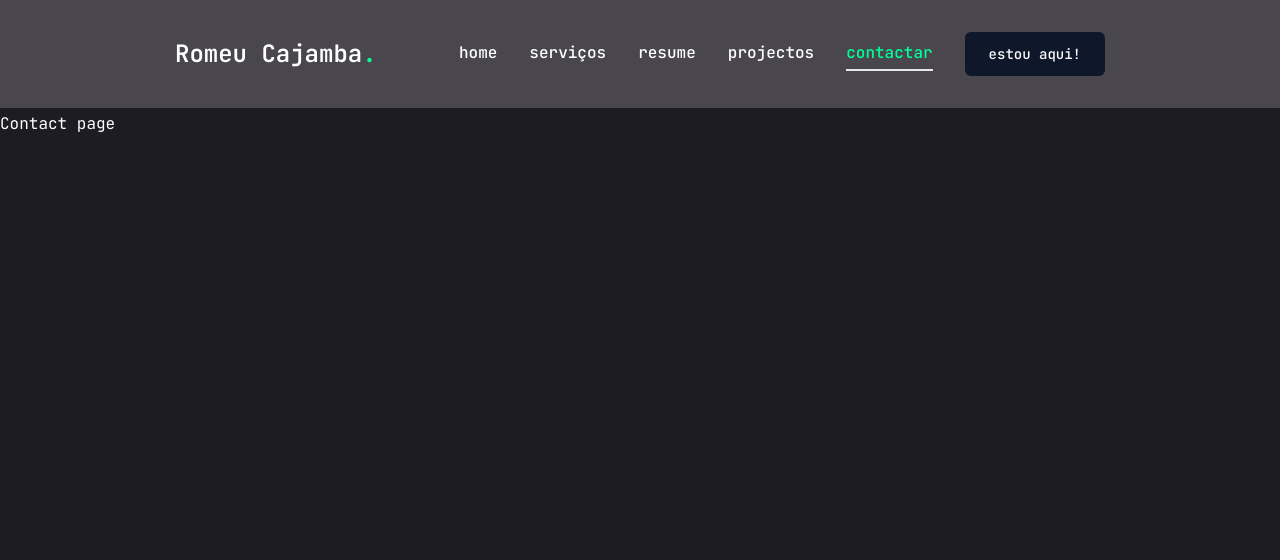
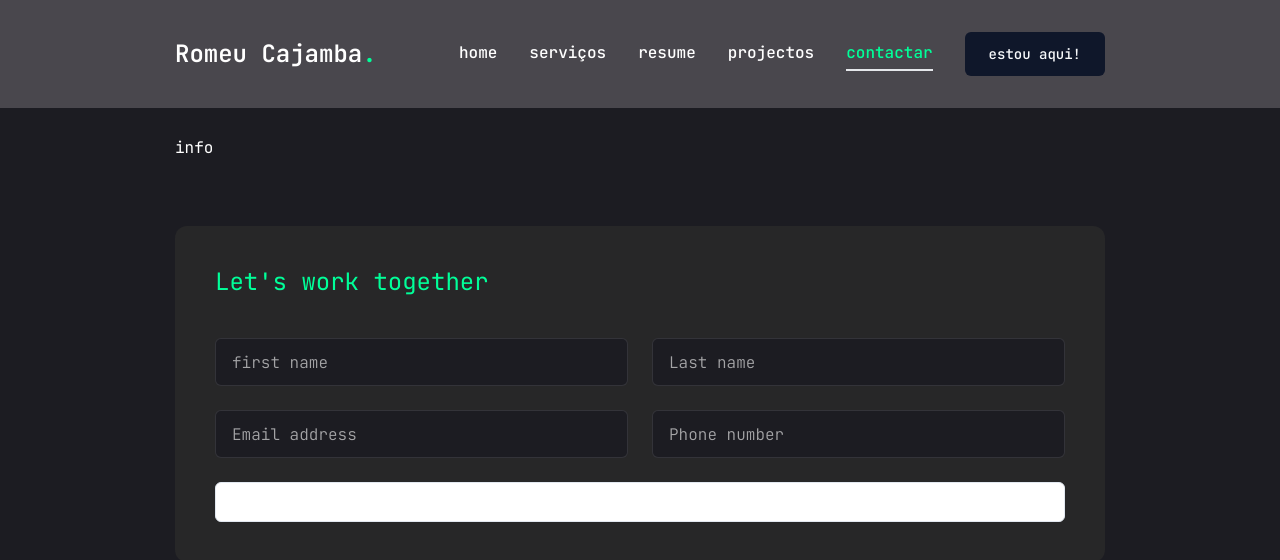
Before and after one commit to romeucajamba/portfolio_Cajamba, a Next.js app: page /contact in a window 1280 px wide. Shown: the top 560 px of the page. Built offline with nearby package versions, Linux system fonts and the light colour scheme.

Commit message:
feat: created form for contact

```diff
--- a/src/app/contact/page.tsx
+++ b/src/app/contact/page.tsx
@@ -1,12 +1,73 @@
+"use client"
 import React from 'react';
+import { Button } from "@/components/ui/button";
+import {Input} from "@/components/ui/input"
+import { Textarea} from "@/components/ui/textarea";
+import { Select, SelectContent, SelectGroup, SelectItem, SelectLabel, SelectTrigger, SelectValue} from "@/components/ui/select"
+import {FaPhoneAlt,FaEnvelope, FaMapMarkerAlt} from "react-icons/fa";
+import { motion } from 'framer-motion';
 
+const contacts = [
+  {
+    icon: <FaPhoneAlt/>,
+    title: "Phone",
+    description:"(+244) 943 558 106",
 
-// import { Container } from './styles';
+  },
+  {
+    icon: <FaEnvelope/>,
+    title: "Eamil",
+    description:"romeucajamba@gmail.com",
+
+  },
+  {
+    icon: <FaMapMarkerAlt/>,
+    title: "Address",
+    description: "Luanda/Angola",
+
+  },
+]
 
 export default function Contact(){
   return(
-    <div>
-        Contact page
+    <motion.section
+    initial={{ opacity: 0 }}
+    animate={{ opacity: 1, transition: { delay: 2.4, duration: 0.4, ease: "easeIn" } }}
+    className="py-6"
+  >
+    <div className='container mx-auto'>
+      <div className='flex flex-col xl:flex-row gap-[30px]'>
+
+        <div className='xl:h-[54%] order-2 xl:order-none'>
+          <form className='flex flex-col gap-6 p-10 bg-[#272728] rounded-xl'>
+              <h3 className='text-2xl text-accent mb-4'>Let{"'"}s work together</h3>
+
+              <div className='grid grid-cols-1 md:grid-cols-2 gap-6'>
+                  <Input type="Firstname" placeholder='first name'/>
+                  <Input type="lastname" placeholder='Last name'/>
+                  <Input type="email" placeholder='Email address'/>
+                  <Input type="phone" placeholder='Phone number'/>
+              </div>
+
+              <Select>
+                  <SelectTrigger className='w-full'>
+                    <SelectValue placeholder="Select a service"/>
+                  </SelectTrigger>
+                  <SelectContent>
+                      <SelectGroup>
+                          <SelectLabel>Select a service</SelectLabel>
+                          <SelectItem value='est'>Frontend Development</SelectItem>
+                          <SelectItem value='cst'>Mobile Development</SelectItem>
+                          <SelectItem value='mst'>Backend Backend</SelectItem>
+                      </SelectGroup>
+                  </SelectContent>
+              </Select>
+          </form>
+        </div>
+
+        <div className='flex-1 flex items-center xl:justify-end 2xl:justify-end order-1 xl:order-none mb-8 xl:mb-0'>info</div>
+      </div>
     </div>
+  </motion.section>
   );
 }
--- a/src/app/work/page.tsx
+++ b/src/app/work/page.tsx
@@ -108,7 +108,7 @@
       <div className='container mx-auto'>
         <div className='flex flex-col xl:flex-row xl:gap-[30px]'>
           {/* Informações do projeto */}
-          <div className='w-full xl:w-[50%] xl:h-[460px] flex flex-col xl:justify-between order-2 xl:order-none'>
+          <div className='w-full xl:w-[50%] xl:h-[460px] 2xl:h-[460px] flex flex-col xl:justify-between 2xl:justify-between order-2 xl:order-none'>
             <div className='flex flex-col gap-[30px] h-[50%]'>
               <div className='text-8xl leading-none font-extrabold text-transparent text-outline'>{project.num}</div>
               <h2 className='text-[42px] font-bold leading-none text-white group-hover:text-accent transition-all duration-500 capitalize'>
@@ -145,7 +145,7 @@
                         <BsGithub className='text-white text-3xl group-hover:text-accent' />
                       </TooltipTrigger>
                       <TooltipContent>
-                        <p>GitHub repository</p>
+                        <p>Github repository</p>
                       </TooltipContent>
                     </Tooltip>
                   </TooltipProvider>
--- a/src/components/ui/input.tsx
+++ b/src/components/ui/input.tsx
@@ -11,7 +11,7 @@
       <input
         type={type}
         className={cn(
-          "flex h-10 w-full rounded-md border border-slate-200 bg-white px-3 py-2 text-sm ring-offset-white file:border-0 file:bg-transparent file:text-sm file:font-medium placeholder:text-slate-500 focus-visible:outline-none focus-visible:ring-2 focus-visible:ring-slate-950 focus-visible:ring-offset-2 disabled:cursor-not-allowed disabled:opacity-50 dark:border-slate-800 dark:bg-slate-950 dark:ring-offset-slate-950 dark:placeholder:text-slate-400 dark:focus-visible:ring-slate-300",
+          "flex h-[48px] rounded-md border border-white/10 focus:border-accent font-light bg-primary px-4 py-5 text-base placeholder:text-white/60 outline-none",
           className
         )}
         ref={ref}
```
